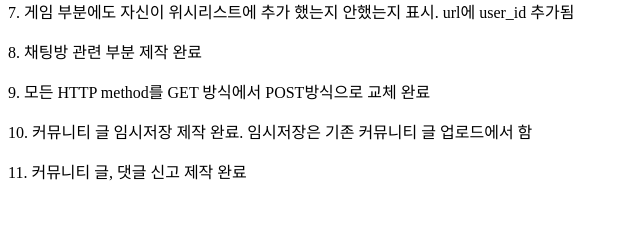
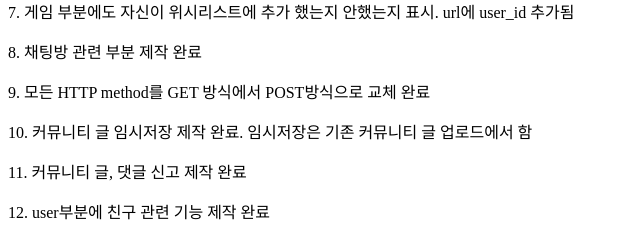
Before and after one commit to jisang0706/playde_server, a Python web app: template main/templates/main/main_intro.html in a window 1280 px wide. Shown: the part 788-1027 px from the top of the page, without its empty margins (0-640 px from the left). Before the commit the page ends 969 px from the top, so only its background shows below. Run offline with Jinja, Linux system fonts and the light colour scheme; the template is opened without the code that fills it, so the values that code supplies are empty.

Commit message:
main 페이지에 설명글썼다

```diff
--- a/main/templates/main/main_intro.html
+++ b/main/templates/main/main_intro.html
@@ -47,5 +47,6 @@
 <p>9. 모든 HTTP method를 GET 방식에서 POST방식으로 교체 완료</p>
 <p>10. 커뮤니티 글 임시저장 제작 완료. 임시저장은 기존 커뮤니티 글 업로드에서 함</p>
 <p>11. 커뮤니티 글, 댓글 신고 제작 완료</p>
+<p>12. user부분에 친구 관련 기능 제작 완료</p>
 </body>
 </html>
```
